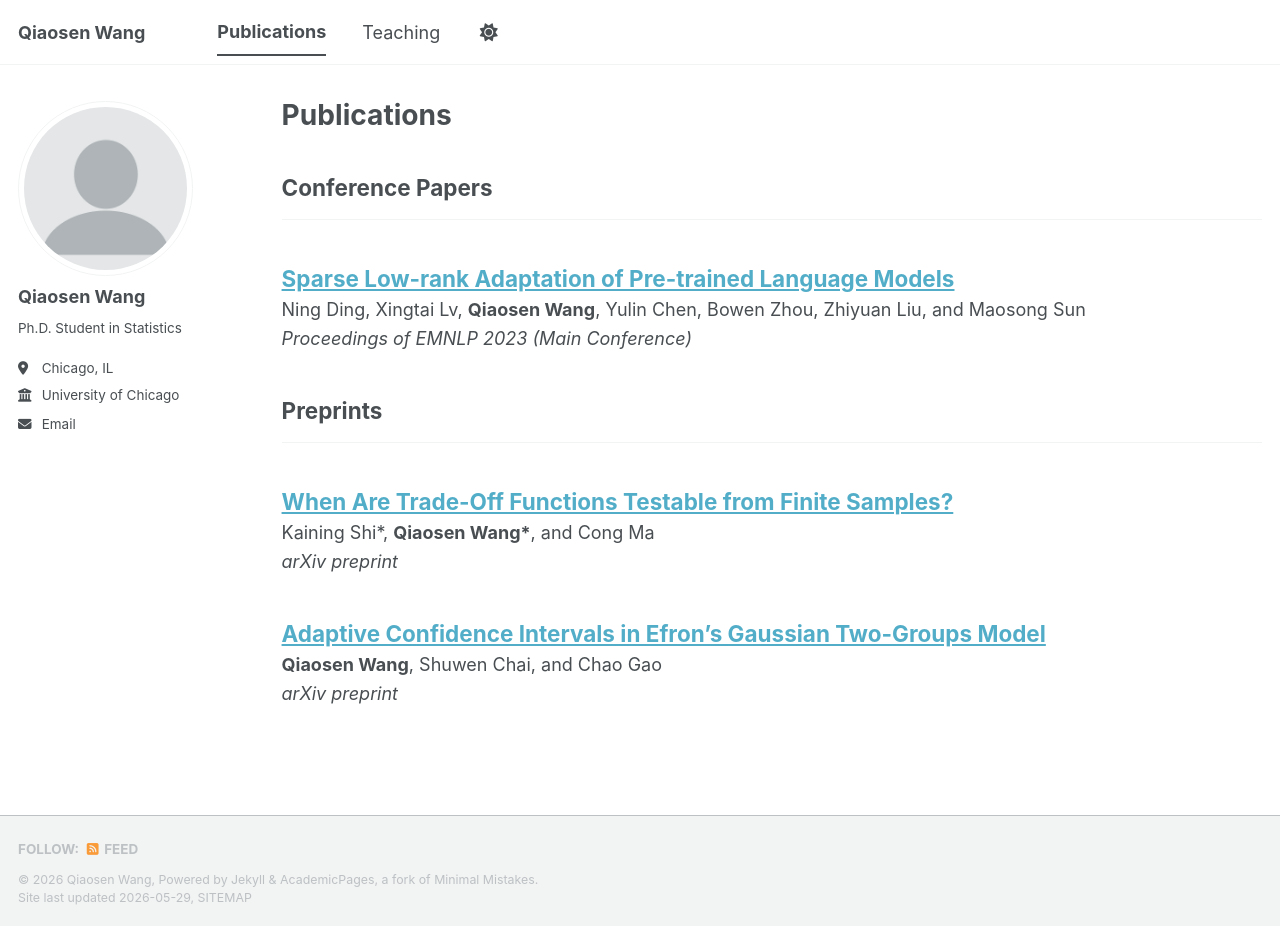
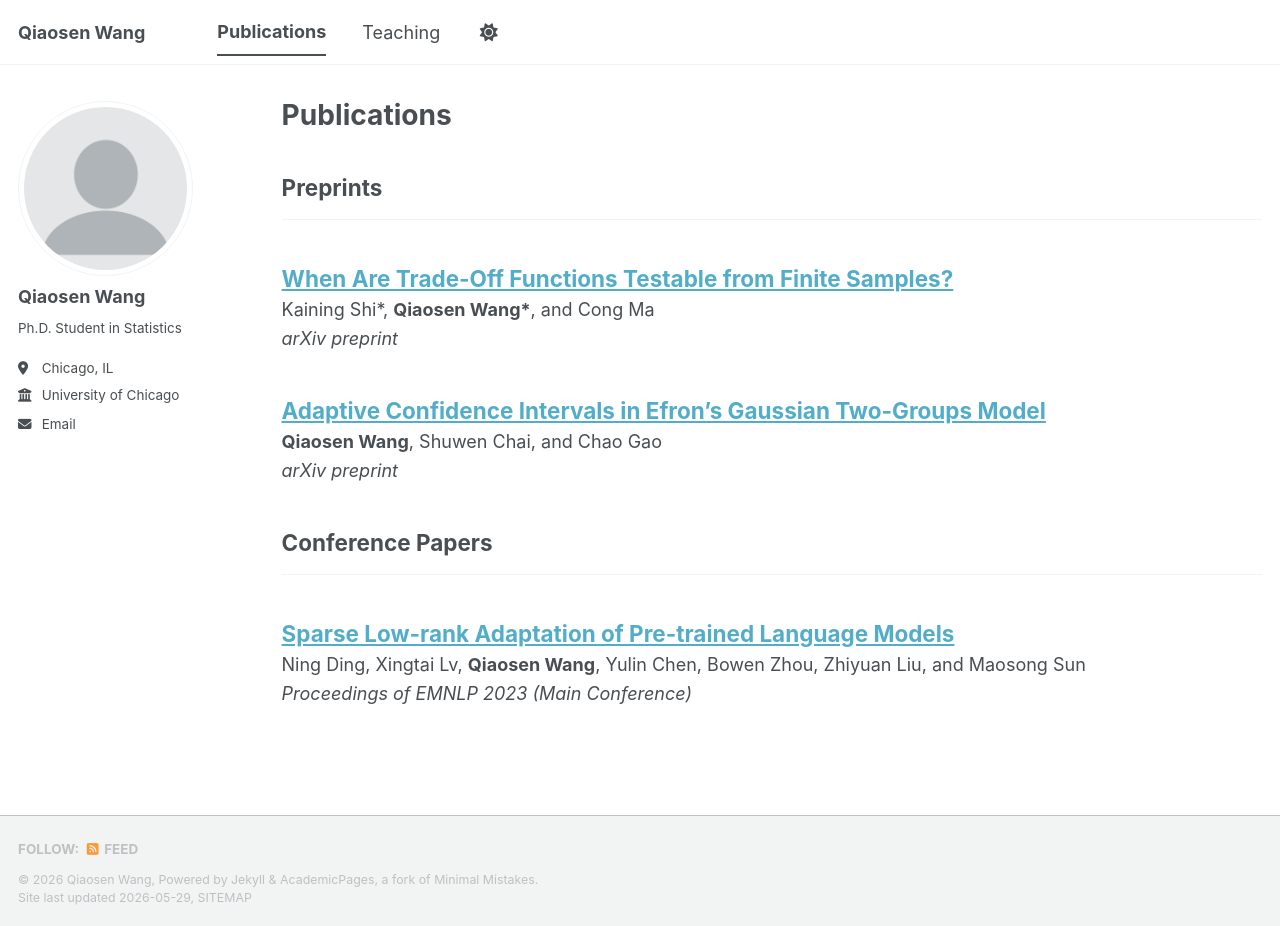
Before and after one commit to qiaosenwang/qiaosenwang.github.io, a Jekyll site: the page built from _pages/publications.html, in a window 1280 px wide and 926 px high. Built offline with Jekyll 4.4.1, drawn with Linux system fonts in a browser that asks for light colours; a script bundle is joined from its source files by our own code; library files that are not in the unit come from our copies; part of the change alters nothing that is shown.

```diff
--- a/_config.yml
+++ b/_config.yml
@@ -35,14 +35,14 @@ author:
 
 # Publication Category - The following the list of publication categories and their headings
 publication_category:
+  preprints:
+    title: 'Preprints'
   books:
     title: 'Books'
-  manuscripts:
+  journals:
     title: 'Journal Articles'
   conferences:
     title: 'Conference Papers'
-  preprints:
-    title: 'Preprints'
 
 # Site Settings
 teaser                   :  # filename of teaser fallback teaser image placed in /images/ for social media previews
```
